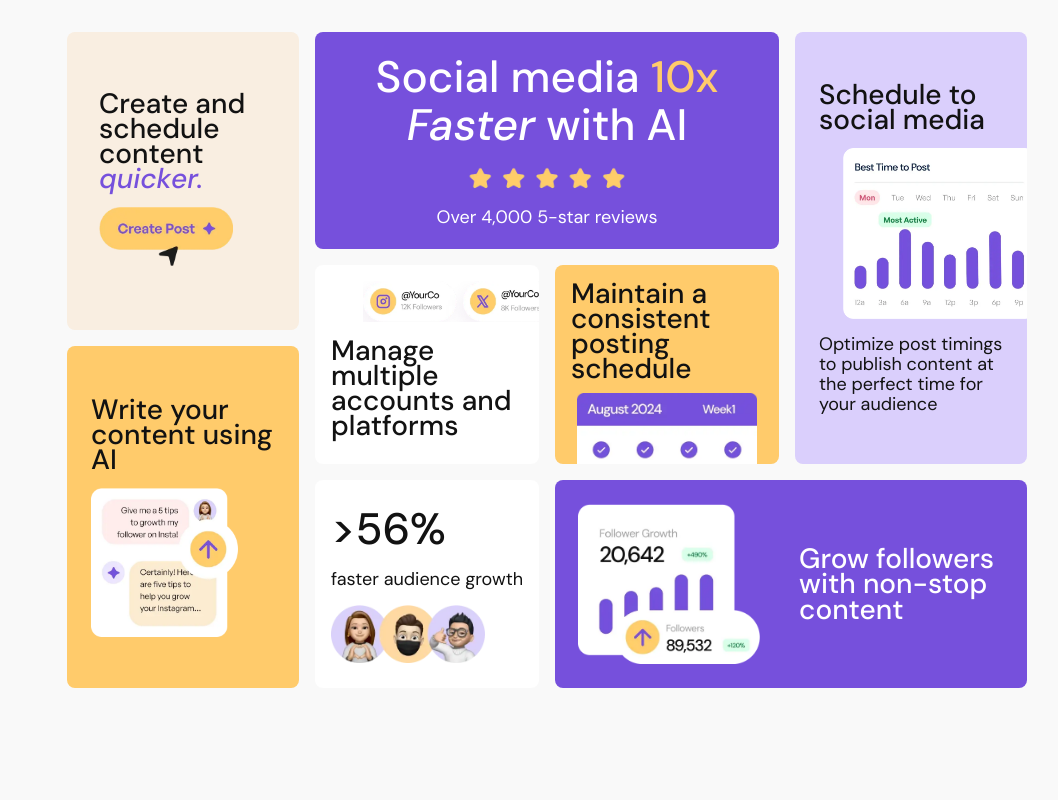
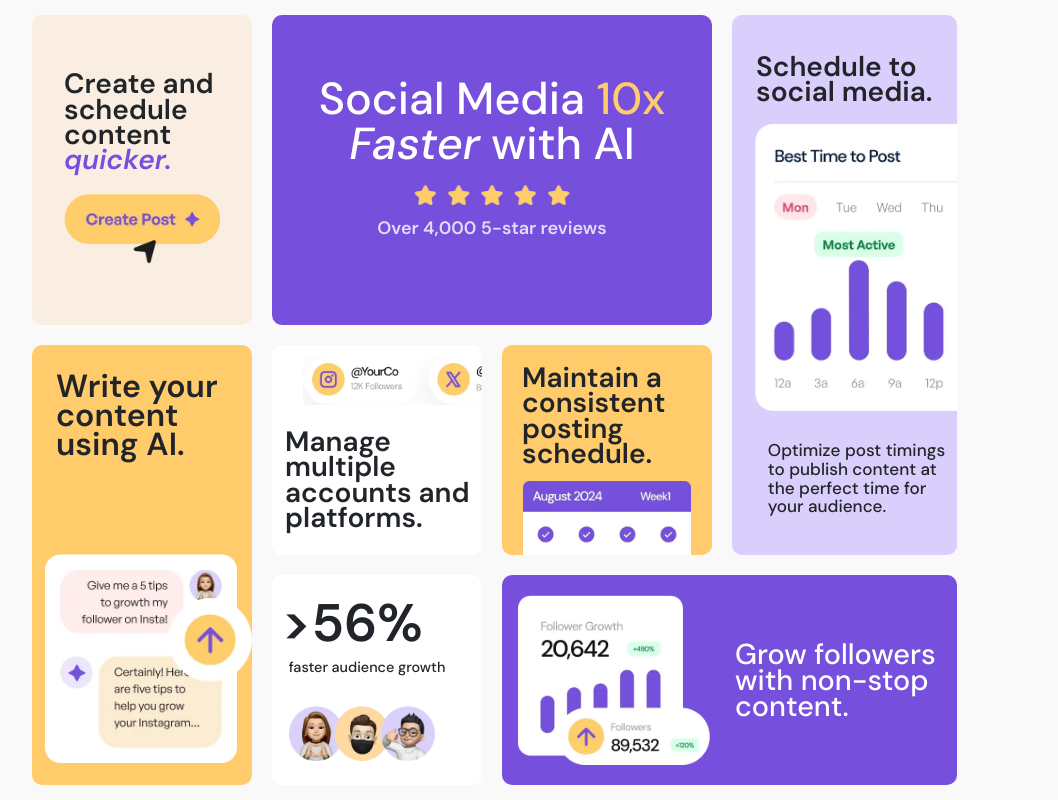
Before and after one commit to AliMo199/Frontend-Prac, a plain HTML site: page Bento Grid/index.html in a window 1280 px wide. Shown: the whole page, without its empty margins (93-1151 px from the left). Drawn offline with nearby package versions, Linux system fonts and the light colour scheme.

Commit message:
ADDED Bento-Grid design

```diff
--- a/Bento Grid/index.html
+++ b/Bento Grid/index.html
@@ -2,44 +2,65 @@
 <html lang="en">
   <head>
     <meta charset="UTF-8" />
-    <meta name="viewport" content="width=device-width, initial-scale=1.0" />
-    <!-- displays site properly based on user's device -->
-
+    <meta name="viewport" content="width=device-width, initial-scale=1" />
+    <title>Bento Grid Layout (Centered + Perfect Scale)</title>
     <link
-      rel="icon"
-      type="image/png"
-      sizes="32x32"
-      href="./assets/images/favicon-32x32.png"
+      href="https://cdn.jsdelivr.net/npm/bootstrap@5.3.3/dist/css/bootstrap.min.css"
+      rel="stylesheet"
+    />
+    <link rel="preconnect" href="https://fonts.googleapis.com" />
+    <link rel="preconnect" href="https://fonts.gstatic.com" crossorigin />
+    <link
+      href="https://fonts.googleapis.com/css2?family=DM+Sans:ital,opsz,wght@0,9..40,100..1000;1,9..40,100..1000&family=Figtree:ital,wght@0,300..900;1,300..900&display=swap"
+      rel="stylesheet"
     />
     <link rel="stylesheet" href="styles/index.css" />
+    <script>
+      function scaleToFit() {
+        const wrapper = document.querySelector(".scale-wrapper");
+        const frame = document.querySelector(".frame");
+        if (!wrapper || !frame) return;
 
-    <title>Bento grid</title>
+        const naturalW = frame.offsetWidth;
+        const naturalH = frame.offsetHeight;
+
+        const vw = window.innerWidth;
+        const vh = window.innerHeight;
+
+        const scale = Math.min(vw / naturalW, vh / naturalH, 1);
+        wrapper.style.transform = `scale(${scale})`;
+      }
+
+      window.addEventListener("load", scaleToFit);
+      window.addEventListener("resize", scaleToFit);
+    </script>
   </head>
   <body>
-    <main class="bento-grid-container">
-      <div class="bento-grid-item column-one">
-        <div class="bento-grid-item--element create grid">
+    <div class="viewport">
+      <div class="scale-wrapper">
+        <div class="frame">
+          <div class="bento-grid">
+            <div class="cell create left-top">
               <h2>
-            Create and schedule content <em style="color: #7650dc">quicker.</em>
+                Create and schedule content
+                <em style="color: #7650dc">quicker.</em>
               </h2>
               <img
                 src="assets/images/illustration-create-post.webp"
                 alt="create posts with bento ai"
               />
             </div>
-        <div class="bento-grid-item--element content grid">
-          <h2>Write your content using AI</h2>
+            <div class="cell content left-bottom">
+              <h2>Write your content using AI.</h2>
               <img
                 src="assets/images/illustration-ai-content.webp"
                 alt="write content with bento ai"
               />
             </div>
-      </div>
 
-      <div class="bento-grid-item column-two">
-        <div class="bento-grid-item--element media grid">
+            <div class="cell media big-square">
               <h1>
-            Social media <span style="color: #ffcb6b">10x</span>
+                Social Media <span style="color: #ffcb6b">10x<br /></span>
                 <em>Faster</em> with AI
               </h1>
               <img
@@ -48,41 +69,38 @@
               />
               <small>Over 4,000 5-star reviews</small>
             </div>
-        <div class="inside-element">
-          <div class="bento-grid-item--element manage">
+
+            <div class="cell manage small-1">
               <img
                 src="assets/images/illustration-multiple-platforms.webp"
                 alt="manage multiple platforms with bento ai"
               />
-            <h2>Manage multiple accounts and platforms</h2>
+              <h2>
+                Manage<br />
+                multiple accounts and platforms.
+              </h2>
             </div>
-          <div class="bento-grid-item--element posting">
-            <h2>Maintain a consistent posting schedule</h2>
+            <div class="cell posting small-2">
+              <h2>Maintain a consistent posting schedule.</h2>
               <img
                 src="assets/images/illustration-consistent-schedule.webp"
                 alt="consistency with bento ai"
               />
             </div>
-        </div>
-      </div>
 
-      <div class="bento-grid-item column-three">
-        <div class="bento-grid-item--element schedule grid">
-          <h2>Schedule to social media</h2>
+            <div class="cell schedule tall-vertical">
+              <h2>Schedule to social media.</h2>
               <img
                 src="assets/images/illustration-schedule-posts.webp"
                 alt="schedule posts with bento ai"
               />
-          <small
-            >Optimize post timings to publish content at the perfect time for
-            your audience</small
-          >
-        </div>
+              <small>
+                Optimize post timings <br />to publish content at <br />the
+                perfect time for <br />your audience.
+              </small>
             </div>
 
-      <div class="bento-grid-item column-four">
-        <div class="inside-element">
-          <div class="bento-grid-item--element audience grid">
+            <div class="cell audience bottom-small">
               <h1>>56%</h1>
               <small>faster audience growth</small>
               <img
@@ -90,15 +108,16 @@
                 alt="audience growth with bento ai"
               />
             </div>
-          <div class="bento-grid-item--element followers grid">
+            <div class="cell followers bottom-horizontal">
               <img
                 src="assets/images/illustration-grow-followers.webp"
                 alt="grow followers with bento ai"
               />
-            <h2>Grow followers with non-stop content</h2>
+              <h2>Grow followers with non-stop content.</h2>
             </div>
           </div>
         </div>
-    </main>
+      </div>
+    </div>
   </body>
 </html>
--- a/Bento Grid/styles/index.css
+++ b/Bento Grid/styles/index.css
@@ -1,6 +1,3 @@
-@import url('https://fonts.googleapis.com/css2?family=DM+Sans:ital,opsz,wght@0,9..40,100..1000;1,9..40,100..1000&display=swap');
-
-/* root */
 :root {
   --clr-Purple-100: #dacffc;
   --clr-Purple-500: #7650dc;
@@ -11,26 +8,25 @@
   --clr-White: #ffffff;
   --clr-Black: #121212;
 
-
   --ff-main: "DM Sans", serif;
   --fs-body: 1.125rem;
   --fs-heading: 1.75rem;
 
   --fw-400: 400;
   --fw-500: 500;
-}
-
-
-/* reset */
-*, *::before, *::after {
-    margin: 0;
-    padding: 0;
-    box-sizing: border-box;
+  --gap: 20px;
+  --col-left: 0.7fr;
+  --col-mid: 1fr;
+  --col-right: 0.7fr;
 }
 
 img {
   max-width: 80%;
   display: block;
+}
+html,
+body {
+  height: 100%;
 }
 
 body {
@@ -40,18 +36,168 @@ body {
   line-height: 1.1;
   color: var(--clr-Black);
   background: #f9f9f9;
-    padding: 2rem 1rem;
+  margin: 0;
 }
 
+.viewport {
+  height: 100dvh;
+  width: 100vw;
+  display: flex;
+  align-items: center;
+  justify-content: center;
+}
 
-/* helper classes */
+.scale-wrapper {
+  transform-origin: center center;
+  will-change: transform;
+}
+
+.frame {
+  width: 1050px;
+  margin: 0 auto;
+  padding: 10px;
+}
+
+.bento-grid {
+  display: grid;
+  grid-template-columns: 220px 210px 210px 225px;
+  grid-auto-rows: max-content;
+  gap: var(--gap);
+  align-items: start;
+  justify-items: start;
+}
+
+.cell {
+  border-radius: 10px;
+  background: #f8f9fa;
+  display: flex;
+  align-items: center;
+  justify-content: center;
+  font-weight: 600;
+  color: #212529;
+  flex-direction: column;
+  margin: 0;
+  box-sizing: border-box;
+}
+
+.left-top {
+  grid-column: 1;
+  grid-row: 1 / span 2;
+  height: 310px;
+  width: 220px;
+}
+.left-bottom {
+  grid-column: 1;
+  grid-row: 3 / span 2;
+  height: 440px;
+  width: 220px;
+}
+
+.big-square {
+  grid-column: 2 / 4;
+  grid-row: 1 / span 2;
+  height: 310px;
+  width: 440px;
+}
+
+.small-1 {
+  grid-column: 2;
+  grid-row: 3;
+  height: 210px;
+  width: 210px;
+}
+.small-2 {
+  grid-column: 3;
+  grid-row: 3;
+  height: 210px;
+  width: 210px;
+}
+
+.tall-vertical {
+  grid-column: 4;
+  grid-row: 1 / span 3;
+  height: 540px;
+  width: 225px;
+}
+
+.bottom-small {
+  grid-column: 2;
+  grid-row: 4;
+  height: 210px;
+  width: 210px;
+}
+.bottom-horizontal {
+  grid-column: 3 / 5;
+  grid-row: 4;
+  height: 210px;
+  width: 455px;
+}
+
+@media (max-width: 768px) {
+  .scale-wrapper {
+    transform: none !important;
+  }
+
+  .frame {
+    width: 100%;
+    padding: 10px;
+  }
+
+  .bento-grid {
+    display: flex;
+    flex-direction: column;
+    gap: var(--gap);
+  }
+
+  .cell {
+    all: unset;
+    display: flex;
+    flex-direction: column;
+    justify-content: center;
+    align-items: center;
+    border-radius: 10px;
+    background: #f8f9fa;
+    padding: 1rem;
+    width: 100% !important;
+    height: auto !important;
+    box-sizing: border-box;
+  }
+
+  .cell img {
+    max-width: 100%;
+    height: auto;
+  }
+
+  .followers {
+    flex-direction: column;
+    text-align: center;
+  }
+
+  .followers h2 {
+    margin-top: 1rem;
+    font-size: 1.4rem;
+  }
+
+  .media h1,
+  .audience h1 {
+    font-size: 2rem;
+    line-height: 1.2;
+    text-align: center;
+    word-break: break-word;
+  }
+
+  h2 {
+    font-size: 1.2rem;
+    line-height: 1.3;
+    text-align: center;
+  }
+}
+
 .grid {
   display: grid;
   gap: 1rem;
 }
 
-
-/* text styles */
 h1 {
   font-size: 2.75rem;
   font-weight: var(--fw-500);
@@ -60,76 +206,44 @@ h1 {
 h2 {
   font-size: var(--fs-heading);
   font-weight: var(--fw-500);
-    line-height: .9;
+  line-height: 0.9;
 }
 
 small {
   font-size: var(--fs-body);
 }
 
-
-
-/* layout styles */
-.bento-grid-container {
-    display: grid;
-    grid-template-columns: 1fr 2fr 1fr;
-    grid-template-rows: 13rem 13rem 13rem;
-    grid-template-areas:
-        'column1 column2 column3'
-        'column1 column2 column3'
-        'column1 column4 column4'
-    ;
-    gap: 1rem;
-    max-width: 60rem;
-    margin-inline: auto;
-}
-
-.bento-grid-container > *, .inside-element {
-    display: grid;
-    gap: 1rem;
-}
-
-.bento-grid-item--element {
-    border-radius: .5rem;
-    padding: 1rem;
-}
-
-.inside-element {
-    grid-template-columns: 1fr 1fr;
-}
-
-.inside-element:nth-child(1) {
-    grid-template-columns: .95fr 2fr;
-}
-
-.column-one {
-    grid-area: column1;
-}
-
-.column-two {
-    grid-area: column2;
-}
-
-.column-three {
-    grid-area: column3;
-}
-
-.column-four {
-    grid-area: column4;
-}
-
-
-/* ui components */
 .create {
   place-content: center;
   padding: 2rem;
   background-color: var(--clr-Yellow-100);
+}
+.create img {
+  max-width: 100%;
+}
+.create h2 {
+  font-weight: 600;
+  margin-bottom: 22px;
 }
 
 .content {
   place-content: center;
   padding: 1.5rem;
   background-color: var(--clr-Yellow-500);
+}
+
+.content h2 {
+  position: relative;
+  bottom: 35px;
+  margin-bottom: 20px;
+  font-weight: 600;
+  font-size: 2rem;
+}
+.content img {
+  max-width: 120%;
+  position: relative;
+  right: -0.4rem;
+  top: 40px;
 }
 
 .media {
@@ -139,7 +253,23 @@ small {
   background-color: var(--clr-Purple-500);
 }
 
+.media h1 {
+  font-size: 2.8rem;
+  line-height: 45px;
+
+  font-weight: var(--fw-500);
+  margin-bottom: 40px;
+}
+.media small {
+  position: relative;
+  top: -1.5rem;
+  margin-top: 10px;
+  opacity: 0.8;
+}
+
 .media img {
+  position: relative;
+  top: -1.5rem;
   max-width: 10rem;
   margin-inline: auto;
 }
@@ -152,9 +282,16 @@ small {
 
 .manage img {
   position: relative;
-    right: -2rem;
-    max-width: 100%;
+  right: -2.9rem;
+  bottom: 0.5rem;
+  max-width: 115%;
   margin-bottom: 1rem;
+  border-radius: 2px;
+}
+.manage h2 {
+  position: relative;
+  left: 13px;
+  font-weight: 600;
 }
 
 .posting {
@@ -162,14 +299,19 @@ small {
   overflow: hidden;
   background-color: var(--clr-Yellow-500);
 }
-
+.posting h2 {
+  position: relative;
+  bottom: -33px;
+  right: -20px;
+  font-weight: 600;
+}
 .posting img {
-    position: absolute;
-    bottom: -4rem;
-    left: 1.4rem;
+  position: relative;
+  bottom: -2.5rem;
+  left: 0;
 }
-
 .schedule {
+  text-align: left;
   place-content: center;
   padding-left: 1.5rem;
   overflow: hidden;
@@ -178,82 +320,66 @@ small {
 
 .schedule img {
   position: relative;
-    right: -1.5rem;
-    max-width: 100%;
+  right: -3.7rem;
+  max-width: 160%;
+}
+.schedule h2 {
+  font-weight: 600;
+  margin-bottom: 20px;
+}
+.schedule small {
+  font-weight: 500;
+  font-size: 95%;
+  margin-top: 30px;
 }
 
 .audience {
   place-content: center;
   background-color: var(--clr-White);
 }
+.audience img {
+  position: relative;
+  bottom: -10px;
+  left: -15px;
+  max-width: 70%;
+}
+.audience h1 {
+  position: relative;
+  left: -25px;
+  top: -17px;
+  font-weight: 600;
+  font-size: 3.3rem;
+}
+.audience small {
+  position: relative;
+  top: -20px;
+  left: -10px;
+  font-size: 0.9rem;
+  font-weight: 500;
+}
 
 .followers {
+  display: flex;
+  text-align: center;
   grid-template-columns: 1fr 1fr;
   place-items: center;
   color: var(--clr-White);
   padding: 0;
   background-color: var(--clr-Purple-500);
-}
-
-
-/* media query */
-@media screen and (max-width: 950px) {
-    .bento-grid-container {
-        grid-template-columns: 1fr 1fr;
-        grid-template-rows: 13rem 13rem 13rem 13rem;
-        grid-template-areas:
-            'column2 column3'
-            'column2 column3'
-            'column4 column4'
-            'column1 column1'
-        ;
-    }
-
-    .column-one {
-        grid-template-columns: 1fr 1fr;
-    }
-}
-
-@media screen and (max-width: 650px) {
-    .bento-grid-container {
-        grid-template-columns: 1fr;
-        grid-template-rows: auto auto;
-        gap: 2rem;
-        grid-template-areas:
-            'column2 '
-            'column3 '
-            'column4 '
-            'column1 '
-        ;
-    }
-
-    .bento-grid-container > *, .inside-element {
-        gap: 2rem;
-    }
-
-    .column-one {
-        grid-template-columns: 1fr 1fr;
-    }
-
-    .inside-element, .inside-element:nth-child(1), .column-one {
-        grid-template-columns: 1fr;
-    }
-
-    .manage img {
-        position: relative;
-        max-width: 80%;
-        margin-bottom: 1rem;
-    }
-
-    .posting img {
-        position: relative;
-        bottom: -1rem;
-        left: 0;
+  padding: 1rem;
+  flex-direction: row;
 }
 
 .followers {
-        text-align: center;
   grid-template-columns: 1fr;
-        padding: 1rem;
 }
+.followers img {
+  max-width: 12rem;
 }
+.followers h2 {
+  margin-top: 10px;
+  margin-left: 25px;
+  font-size: 1.8rem;
+
+  text-align: left;
+}
```
Lines whose indentation alone changed are shown as unchanged.
